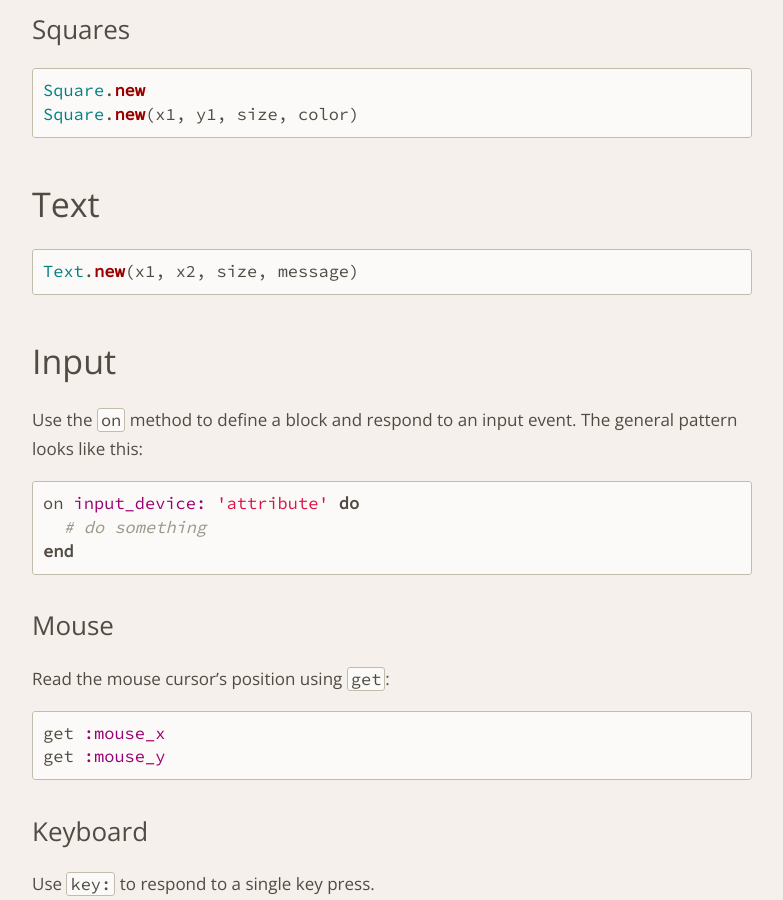
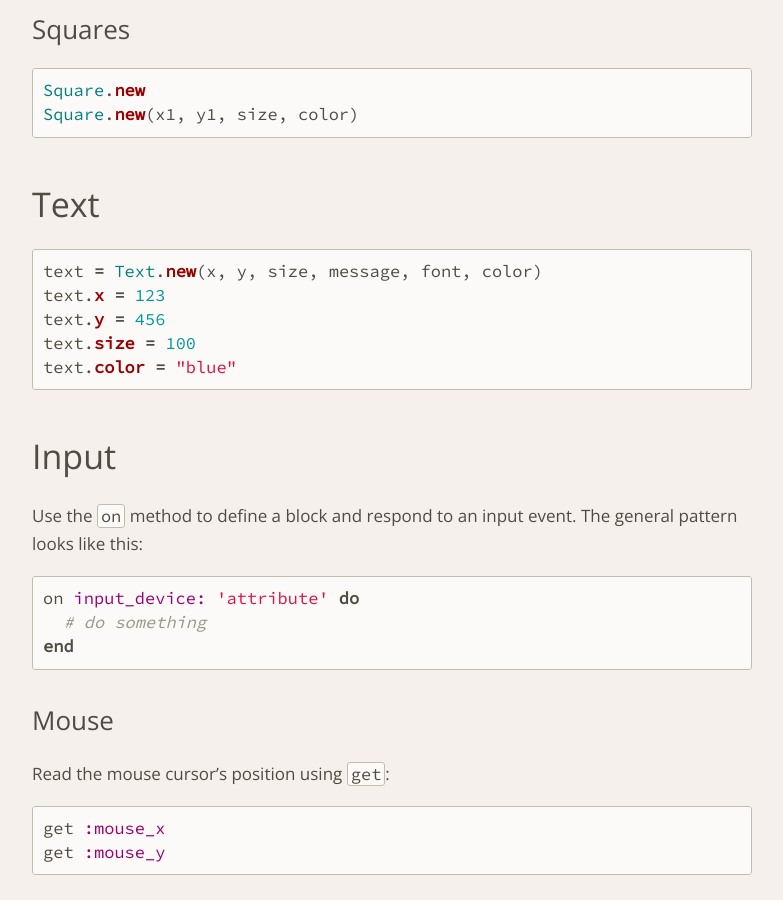
Before and after one commit to ruby2d/ruby2d.com, a Jekyll site: the page built from learn/basics.md, in a window 1280 px wide and 900 px high, scrolled down 3143 px. Shown: the whole window, without its empty margins (373-1156 px from the left). Built offline with Jekyll 4.4.1, drawn with Linux system fonts in a browser that asks for light colours; Markdown is read by kramdown in place of the engine named in the settings.

Commit message:
Add additional documentation for Text object

````diff
--- a/learn/basics.md
+++ b/learn/basics.md
@@ -150,7 +150,11 @@ Square.new(x1, y1, size, color)
 # Text
 
 ```ruby
-Text.new(x1, x2, size, message)
+text = Text.new(x, y, size, message, font, color)
+text.x = 123
+text.y = 456
+text.size = 100
+text.color = "blue"
 ```
 
 <!--
````
